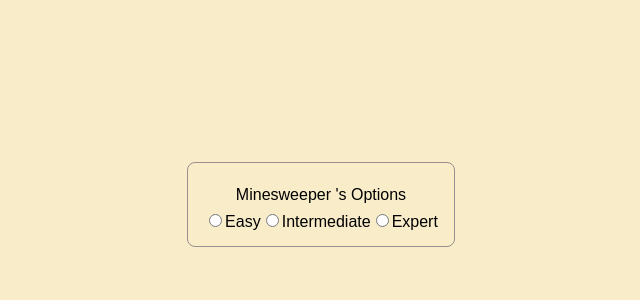
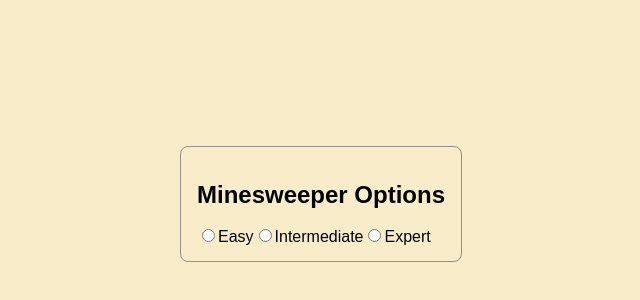
Before and after one commit to Elro1118/minesweeper, a React (Create React App) app: page / in a window 1280 px wide. Shown: the part 196-496 px from the top of the page, without its empty margins (319-959 px from the left). Built offline with nearby package versions, Linux system fonts and the light colour scheme.

Commit message:
improving game II

```diff
--- a/src/components/Cell.js
+++ b/src/components/Cell.js
@@ -23,7 +23,7 @@ class Cell extends Component {
         >
           {this.props.valueCell === '*'
             ? '💣'
-            : this.props.valueCell === 'F'
+            : this.props.valueCell === 'F' || this.props.valueCell === '@'
             ? '🚩'
             : this.props.valueCell === '_'
             ? ''
--- a/src/components/Game.js
+++ b/src/components/Game.js
@@ -97,10 +97,14 @@ class Game extends Component {
     return (
       <>
         <div className="screen-message">
-          <h2>MINESWEEPER</h2>
+          <h2>Minesweeper</h2>
           <Message state={this.state.game.state} />
           {/* <button onClick={this.addNewGame}>Restart</button> */}
-          <button onClick={this.home}>Restart</button>
+          {this.state.game.state === 'lost' ? (
+            <button onClick={this.home}>Restart</button>
+          ) : (
+            <></>
+          )}
         </div>
         <section className="game-board">
           <Title articleTitle="MINESWEEPER " />
--- a/src/components/Options.js
+++ b/src/components/Options.js
@@ -21,7 +21,7 @@ class Options extends Component {
       <>
         {this.state.optionSelected === '' ? (
           <div className="option-section">
-            <Title articleTitle="Minesweeper 's Options" />
+            <Title articleTitle="Minesweeper Options" />
             <div>
               {this.state.optionGame.map(([value, text], i) => (
                 <Option
--- a/src/components/Title.js
+++ b/src/components/Title.js
@@ -4,7 +4,7 @@ class Title extends Component {
   render() {
     return (
       <>
-        <header>{this.props.articleTitle}</header>
+        <h2>{this.props.articleTitle}</h2>
       </>
     )
   }
--- a/src/index.css
+++ b/src/index.css
@@ -80,6 +80,8 @@ header {
   justify-content: center;
   align-items: center;
   flex-direction: column;
-
   margin: 1rem;
 }
+
+@media (max-width: 600px) {
+}
```
